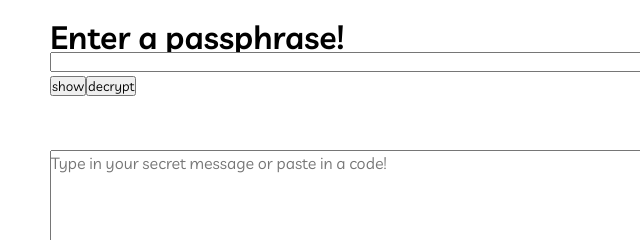
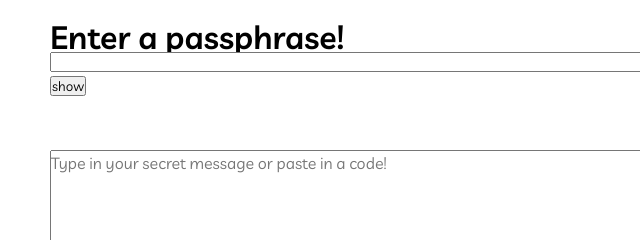
Before and after one commit to metafield/Tomb, a Gatsby site: page / in a window 1280 px wide. Shown: the top 240 px of the page, 0-640 px from the left. Built offline with nearby package versions, Linux system fonts and the light colour scheme; Gatsby itself is replaced by a stand-in of ours.

Commit message:
removes manual decode button

```diff
--- a/src/components/encryption/encryption.tsx
+++ b/src/components/encryption/encryption.tsx
@@ -89,9 +89,6 @@ export const Encryption = (): JSX.Element => {
           <button onClick={handleShowPassToggle}>
             {hidePass ? 'show' : 'hide'}
           </button>
-          <button onClick={() => encryptor.decrypt(outputText + hash)}>
-            decrypt
-          </button>
         </div>
         <Input
           onChange={event => handleInputChange(event)}
```
